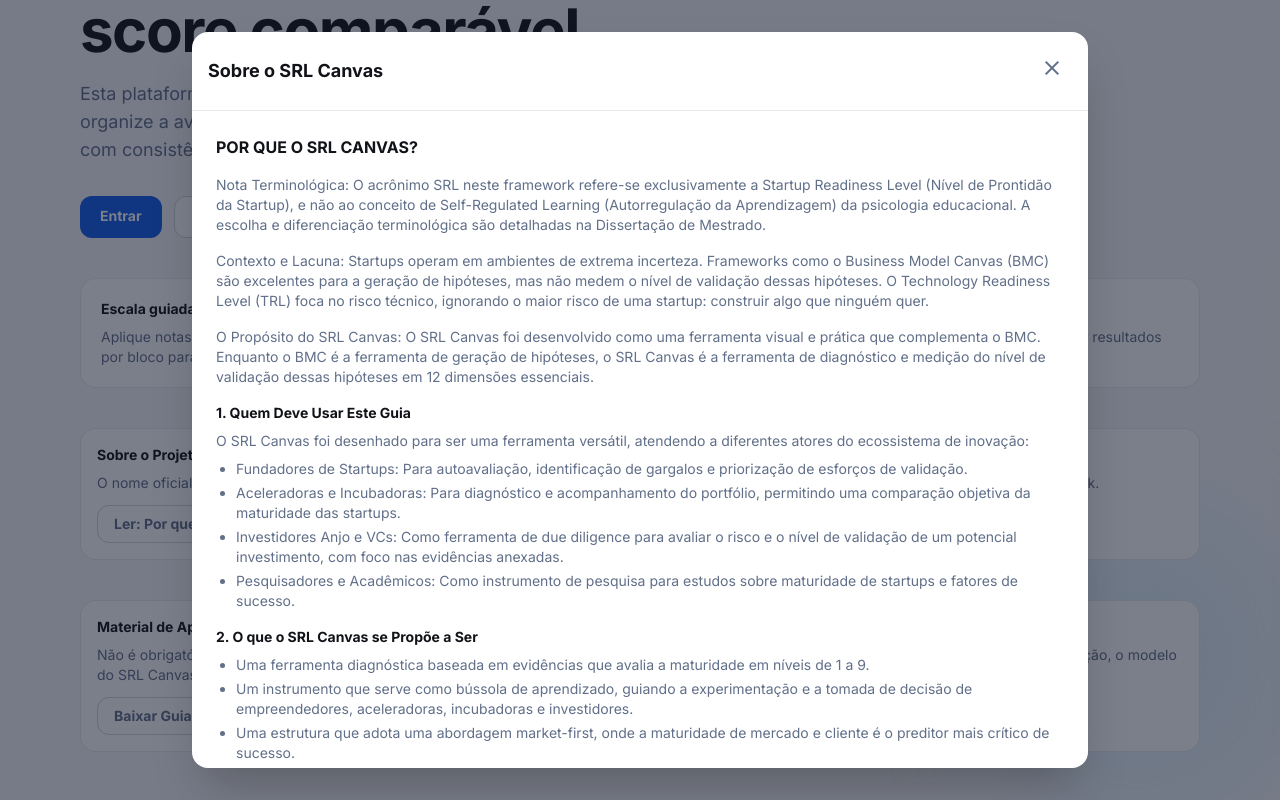
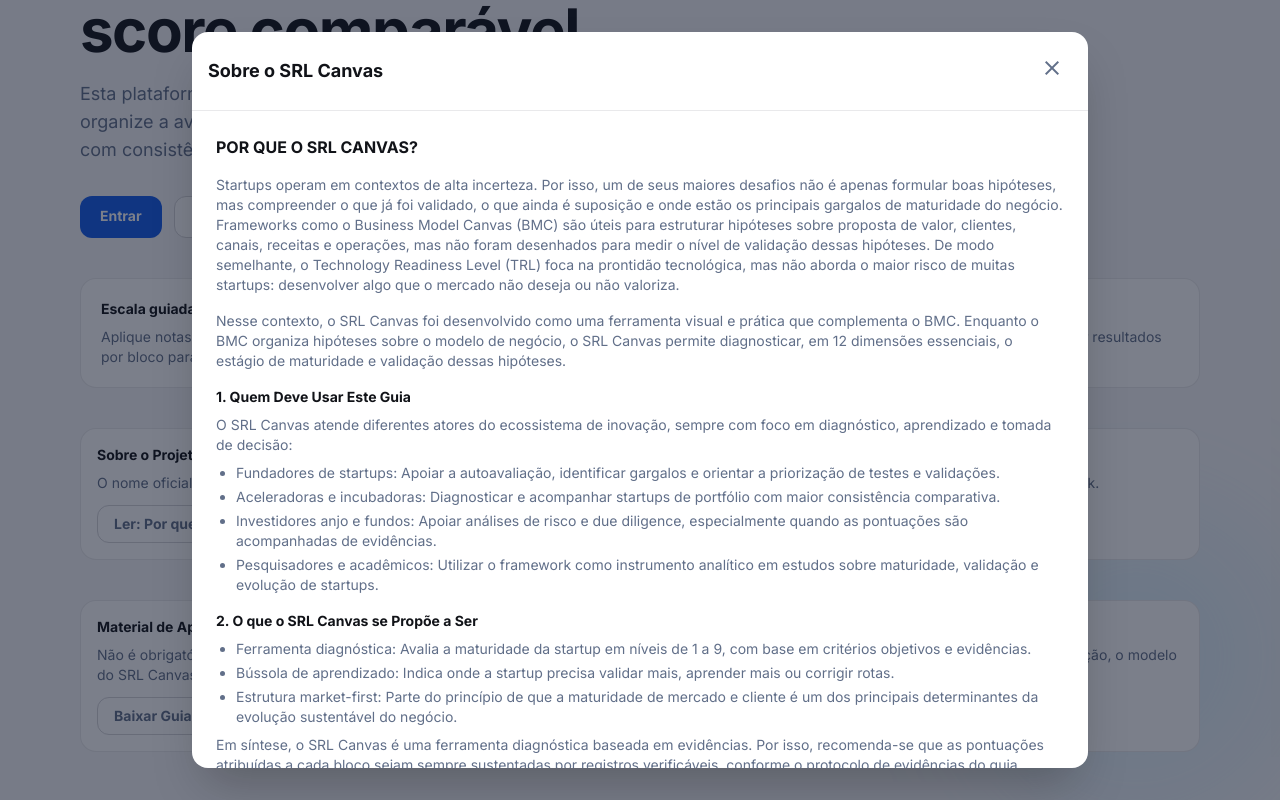
Before and after one commit to marcelosiqueira/srlcanvas, a React (Vite) app in the folder apps/web/: page / in a window 1280 px wide. Both pictures are taken after a click on the button "Ler: Por que o SRL Canvas?". Shown: the part 310-1110 px from the top of the page. Built offline with nearby package versions, Linux system fonts and the light colour scheme; no server answers.

Commit message:
docs: texto institucional 'Sobre o SRL Canvas' atualizado para o guia v2

```diff
--- a/apps/web/src/components/AboutSrlCanvasModal.tsx
+++ b/apps/web/src/components/AboutSrlCanvasModal.tsx
@@ -53,9 +53,6 @@
             {ABOUT_SRL_CANVAS.title}
           </h3>
 
-          <p className="text-sm text-text-light-secondary dark:text-text-dark-secondary">
-            {ABOUT_SRL_CANVAS.terminologyNote}
-          </p>
           <p className="text-sm text-text-light-secondary dark:text-text-dark-secondary">
             {ABOUT_SRL_CANVAS.contextAndGap}
           </p>
--- a/apps/web/src/data/aboutSrlCanvas.ts
+++ b/apps/web/src/data/aboutSrlCanvas.ts
@@ -1,29 +1,27 @@
 export const ABOUT_SRL_CANVAS = {
   title: "POR QUE O SRL CANVAS?",
-  terminologyNote:
-    "Nota Terminológica: O acrônimo SRL neste framework refere-se exclusivamente a Startup Readiness Level (Nível de Prontidão da Startup), e não ao conceito de Self-Regulated Learning (Autorregulação da Aprendizagem) da psicologia educacional. A escolha e diferenciação terminológica são detalhadas na Dissertação de Mestrado.",
   contextAndGap:
-    "Contexto e Lacuna: Startups operam em ambientes de extrema incerteza. Frameworks como o Business Model Canvas (BMC) são excelentes para a geração de hipóteses, mas não medem o nível de validação dessas hipóteses. O Technology Readiness Level (TRL) foca no risco técnico, ignorando o maior risco de uma startup: construir algo que ninguém quer.",
+    "Startups operam em contextos de alta incerteza. Por isso, um de seus maiores desafios não é apenas formular boas hipóteses, mas compreender o que já foi validado, o que ainda é suposição e onde estão os principais gargalos de maturidade do negócio. Frameworks como o Business Model Canvas (BMC) são úteis para estruturar hipóteses sobre proposta de valor, clientes, canais, receitas e operações, mas não foram desenhados para medir o nível de validação dessas hipóteses. De modo semelhante, o Technology Readiness Level (TRL) foca na prontidão tecnológica, mas não aborda o maior risco de muitas startups: desenvolver algo que o mercado não deseja ou não valoriza.",
   purpose:
-    "O Propósito do SRL Canvas: O SRL Canvas foi desenvolvido como uma ferramenta visual e prática que complementa o BMC. Enquanto o BMC é a ferramenta de geração de hipóteses, o SRL Canvas é a ferramenta de diagnóstico e medição do nível de validação dessas hipóteses em 12 dimensões essenciais.",
+    "Nesse contexto, o SRL Canvas foi desenvolvido como uma ferramenta visual e prática que complementa o BMC. Enquanto o BMC organiza hipóteses sobre o modelo de negócio, o SRL Canvas permite diagnosticar, em 12 dimensões essenciais, o estágio de maturidade e validação dessas hipóteses.",
   whoShouldUseTitle: "1. Quem Deve Usar Este Guia",
   whoShouldUseIntro:
-    "O SRL Canvas foi desenhado para ser uma ferramenta versátil, atendendo a diferentes atores do ecossistema de inovação:",
+    "O SRL Canvas atende diferentes atores do ecossistema de inovação, sempre com foco em diagnóstico, aprendizado e tomada de decisão:",
   whoShouldUse: [
-    "Fundadores de Startups: Para autoavaliação, identificação de gargalos e priorização de esforços de validação.",
-    "Aceleradoras e Incubadoras: Para diagnóstico e acompanhamento do portfólio, permitindo uma comparação objetiva da maturidade das startups.",
-    "Investidores Anjo e VCs: Como ferramenta de due diligence para avaliar o risco e o nível de validação de um potencial investimento, com foco nas evidências anexadas.",
-    "Pesquisadores e Acadêmicos: Como instrumento de pesquisa para estudos sobre maturidade de startups e fatores de sucesso."
+    "Fundadores de startups: Apoiar a autoavaliação, identificar gargalos e orientar a priorização de testes e validações.",
+    "Aceleradoras e incubadoras: Diagnosticar e acompanhar startups de portfólio com maior consistência comparativa.",
+    "Investidores anjo e fundos: Apoiar análises de risco e due diligence, especialmente quando as pontuações são acompanhadas de evidências.",
+    "Pesquisadores e acadêmicos: Utilizar o framework como instrumento analítico em estudos sobre maturidade, validação e evolução de startups."
   ],
   propositionTitle: "2. O que o SRL Canvas se Propõe a Ser",
   propositionItems: [
-    "Uma ferramenta diagnóstica baseada em evidências que avalia a maturidade em níveis de 1 a 9.",
-    "Um instrumento que serve como bússola de aprendizado, guiando a experimentação e a tomada de decisão de empreendedores, aceleradoras, incubadoras e investidores.",
-    "Uma estrutura que adota uma abordagem market-first, onde a maturidade de mercado e cliente é o preditor mais crítico de sucesso."
+    "Ferramenta diagnóstica: Avalia a maturidade da startup em níveis de 1 a 9, com base em critérios objetivos e evidências.",
+    "Bússola de aprendizado: Indica onde a startup precisa validar mais, aprender mais ou corrigir rotas.",
+    "Estrutura market-first: Parte do princípio de que a maturidade de mercado e cliente é um dos principais determinantes da evolução sustentável do negócio."
   ],
   propositionSummary:
-    "Em síntese, o SRL Canvas se propõe a ser uma ferramenta diagnóstica baseada em evidências. Por isso, este guia recomenda que as pontuações do SRL sejam sempre sustentadas por evidências concretas, detalhadas na Seção 5 (Protocolo de Evidências).",
+    "Em síntese, o SRL Canvas é uma ferramenta diagnóstica baseada em evidências. Por isso, recomenda-se que as pontuações atribuídas a cada bloco sejam sempre sustentadas por registros verificáveis, conforme o protocolo de evidências do guia oficial.",
   notTitle: "O que o SRL Canvas Não É",
   notDescription:
-    "O SRL Canvas não substitui ferramentas de formulação estratégica (como o próprio BMC), planejamento financeiro detalhado ou modelagem jurídica. Ele funciona como um painel de diagnóstico de maturidade que deve ser usado em conjunto com outras ferramentas de gestão."
+    "O SRL Canvas não substitui ferramentas de formulação estratégica, planejamento financeiro detalhado, modelagem societária ou estruturação jurídica. Ele funciona como um painel diagnóstico de maturidade e deve ser utilizado em conjunto com outras ferramentas de gestão, validação e execução."
 };
```
